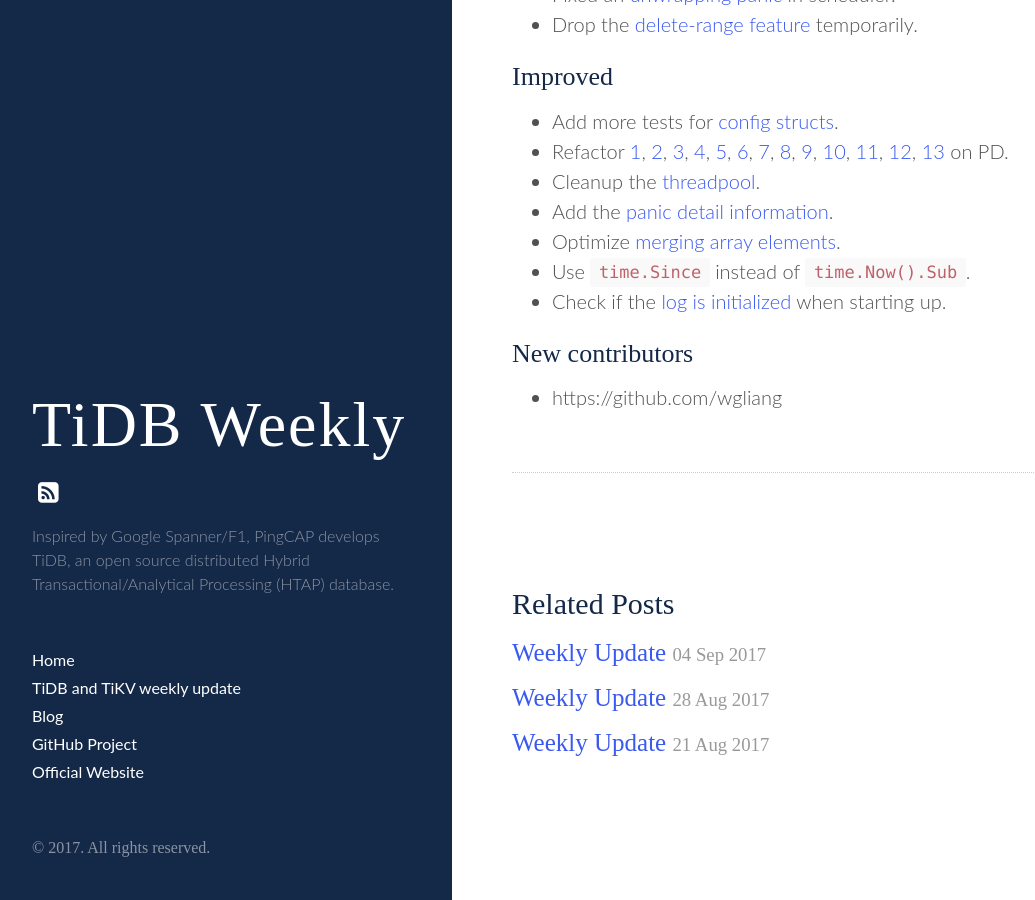
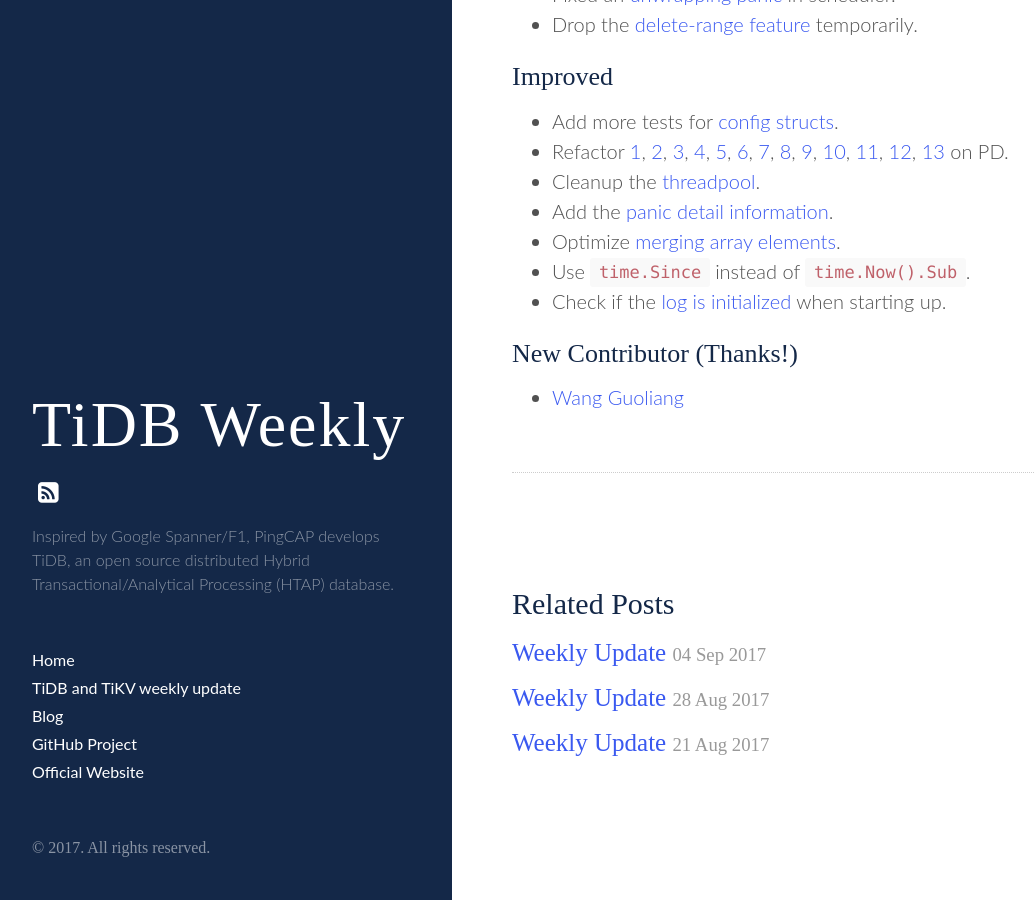
Before and after one commit to pingcap/weekly, a Jekyll site: the page built from _posts/2017-09-11-tidb-weekly.md, in a window 1280 px wide and 900 px high, scrolled down 2228 px. Shown: the whole window, without its empty margins (8-1043 px from the left). Built offline with Jekyll 4.4.1, drawn with Linux system fonts in a browser that asks for light colours; some web fonts are replaced.

Commit message:
Update the format

```diff
--- a/_posts/2017-09-11-tidb-weekly.md
+++ b/_posts/2017-09-11-tidb-weekly.md
@@ -4,7 +4,6 @@
 ---
 
 ## Weekly update in TiDB
-
 2017-09-11
 
 Last week, we landed [49 PRs](https://github.com/pingcap/tidb/pulls?utf8=%E2%9C%93&q=is%3Apr%20is%3Amerged%20merged%3A2017-09-04..2017-09-10%20) in the TiDB repositories.
@@ -84,5 +83,5 @@
 * Use [`time.Since`](https://github.com/pingcap/pd/pull/736) instead of `time.Now().Sub`.
 * Check if the [log is initialized](https://github.com/pingcap/tikv/pull/2263) when starting up.
 
-## New contributors
-* https://github.com/wgliang
+## New Contributor (Thanks!)
+* [Wang Guoliang](https://github.com/wgliang)
```
